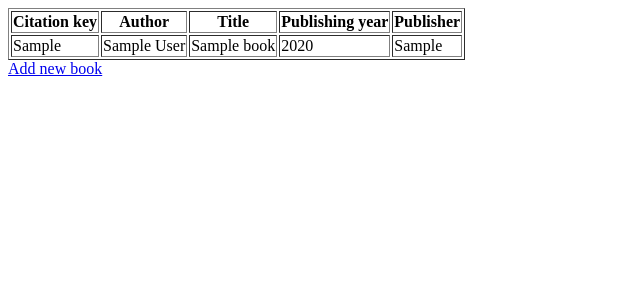
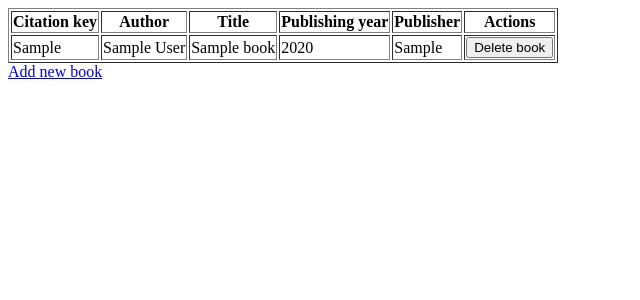
Before and after one commit to nessamerivirta/jugu_miniprojekti, a Flask app: page /view_books in a window 1280 px wide. Shown: the top 300 px of the page, without its empty margins (0-640 px from the left). Run offline with Flask 3, Linux system fonts and the light colour scheme; tables that the repository leaves empty hold one stand-in row (values such as "Sample post").

Commit message:
Route and html for deleting a post added

```diff
--- a/src/app.py
+++ b/src/app.py
@@ -2,7 +2,7 @@ from flask import redirect, render_template, request, jsonify, flash
 from db_helper import reset_db
 from repositories.todo_repository import get_todos, set_done
 from config import app, test_env
-from repositories.book_repository import create_book, get_books
+from repositories.book_repository import create_book, get_books, delete_book
 from entities.book import Book
 
 @app.route("/")
@@ -47,10 +47,11 @@ def view_books():
     all_books = get_books()
     return render_template("books.html", books=all_books)
 
-@app.route("/toggle_todo/<todo_id>", methods=["POST"])
-def toggle_todo(todo_id):
-    set_done(todo_id)
-    return redirect("/")
+@app.route("/delete_book/<int:book_id>", methods=["POST"])
+def delete_book_route(book_id):
+    delete_book(book_id)
+    return redirect("/view_books")
+
 
 # testausta varten oleva reitti
 if test_env:
--- a/src/templates/books.html
+++ b/src/templates/books.html
@@ -14,6 +14,7 @@
         <th>Title</th>
         <th>Publishing year</th>
         <th>Publisher</th>
+        <th>Actions</th>
       </tr>
       {% for book in books %}
         <tr>
@@ -22,6 +23,11 @@
           <td>{{ book.title }}</td>
           <td>{{ book.publishing_year }}</td>
           <td>{{ book.publisher }}</td>
+          <td>
+            <form action="/delete_book/{{ book.id }}" method="POST">
+            <button type="submit">Delete book</button>
+            </form>
+          </td>
         </tr>
       {% endfor %}
     </table>
```
